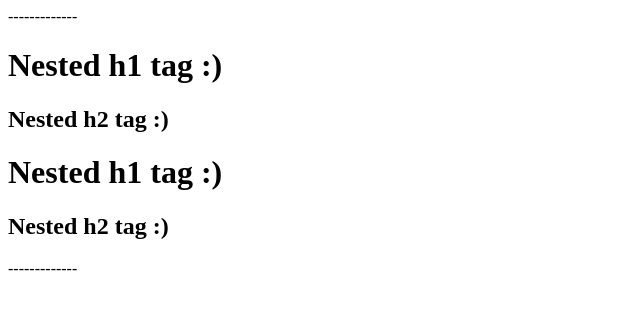
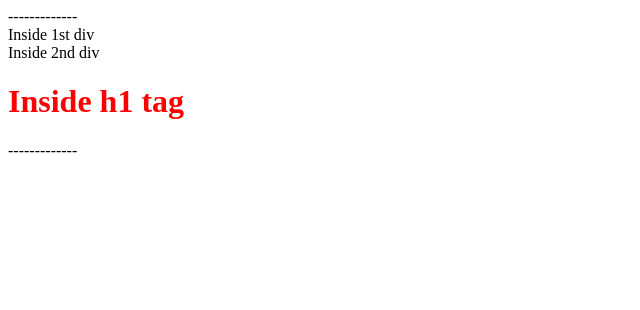
Before and after one commit to sahilgharte/React_Practice_1, a React (Vite) app: page / in a window 1280 px wide. Shown: the top 310 px of the page, without its empty margins (0-640 px from the left). Built offline with nearby package versions, Linux system fonts and the light colour scheme.

Commit message:
Use jsx insted for React create Element and understood the working and importance of jsx

```diff
--- a/App.js
+++ b/App.js
@@ -1,19 +1,56 @@
 import React from "react";
 import ReactDOM from "react-dom/client";
 
-const heading = React.createElement("h1", {id:"heading", xyz:"abc"}, "Hello World from React");
+// -----------------------
 
-const parent = React.createElement("div", {id: "parent"}, [
-    React.createElement("div", {id: "child"}, [
-        React.createElement("h1",{id:"head1"}, "Nested h1 tag :)"),
-        React.createElement("h2",{id:"head2"}, "Nested h2 tag :)")
-    ]),
-    React.createElement("div", {id: "child1"}, [
-        React.createElement("h1",{id:"head3"}, "Nested h1 tag :)"),
-        React.createElement("h2",{id:"head4"}, "Nested h2 tag :)")
-    ])
-]);
+// This is how we create an React element - but it no development friendly
+// const heading = React.createElement("h1", {id:"heading", xyz:"abc"}, "Hello World from React");
+
+// const parent = React.createElement("div", {id: "parent"}, [
+//     React.createElement("div", {id: "child"}, [
+//         React.createElement("h1",{id:"head1"}, "Nested h1 tag :)"),
+//         React.createElement("h2",{id:"head2"}, "Nested h2 tag :)")
+//     ]),
+//     React.createElement("div", {id: "child1"}, [
+//         React.createElement("h1",{id:"head3"}, "Nested h1 tag :)"),
+//         React.createElement("h2",{id:"head4"}, "Nested h2 tag :)")
+//     ])
+// ]);
+
+// It is an object
+// console.log(parent);
+
+// const root = ReactDOM.createRoot(document.getElementById("root"));
+
+// Renderint the object to the root
+// root.render(parent);
+
+
+
+// ReactElement --> Object ---> After rendering -----> Html elements
+
+// -------------------------------------------------
+
+// so rather than using the react element which in not the feasible in development perspective
+// So we use JSX
+// JavaScript XML
+// JSX (using parcel(babel)) -------> ES6 engine can understand.
+// JSX ---> React.createElement --> React object ---> Html element
+// only camel casing works hear
+const jsxheading =(<div>Inside 1st div
+
+<div>Inside 2nd div
+    <div>
+        <h1 id="heading">Inside h1 tag</h1>
+    </div>
+</div>
+
+</div>)
+
+console.log(jsxheading);
+
+// ------------------------
+
 const root = ReactDOM.createRoot(document.getElementById("root"));
 
-// root.render(heading);
-root.render(parent);
+root.render(jsxheading);
--- a/index.css
+++ b/index.css
@@ -1,3 +1,6 @@
 #heading{
     color: red;
 }
+.heading{
+    background-color: antiquewhite;
+}
--- a/index.html
+++ b/index.html
@@ -9,7 +9,7 @@
 </head>
 <body>
     <div>-------------</div>
-    <div id="root"><h1>Sahil was here</h1></div>
+    <div id="root"><h1>Not Rendered</h1></div>
     <div>-------------</div>
 
 </body>
--- a/package.json
+++ b/package.json
@@ -4,6 +4,8 @@
   "description": "This is my first react app",
   "main": "App.js",
   "scripts": {
+    "start":"parcel index.html",
+    "build":"parcel build index.html",
     "test": "jest"
   },
   "repository": {
```
Also changed, not shown: 1 other file (tests, documents, lock files or other folders).
